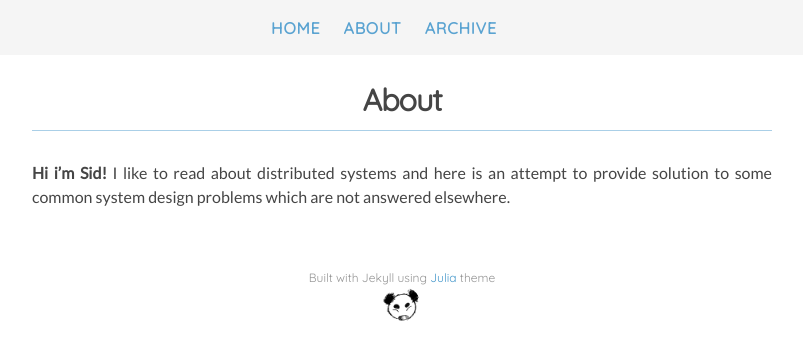
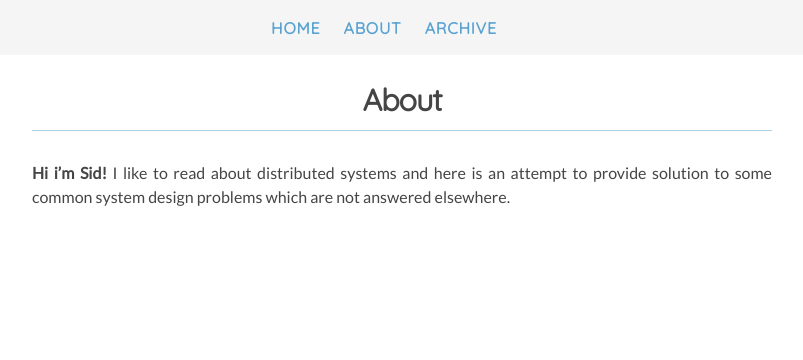
Before and after one commit to SystemDesignArchives/SystemDesignArchives.github.io, a Jekyll site: the page built from about.md, in a window 1280 px wide. Shown: the top 360 px of the page, without its empty margins (238-1041 px from the left). Built offline with Jekyll 4.4.1, drawn with Linux system fonts in a browser that asks for light colours; nearby versions of some CDN libraries.

Commit message:
Update footer.html

```diff
--- a/_includes/footer.html
+++ b/_includes/footer.html
@@ -1,4 +1,4 @@
-<div class="footer center">
+<!--<div class="footer center">
 
   Built with Jekyll using
   <a href="https://github.com/kuoa/julia" target="_blank">Julia</a>
@@ -6,3 +6,4 @@
   <img src='/assets/logo.png'>
 
 </div>
+-->
```
